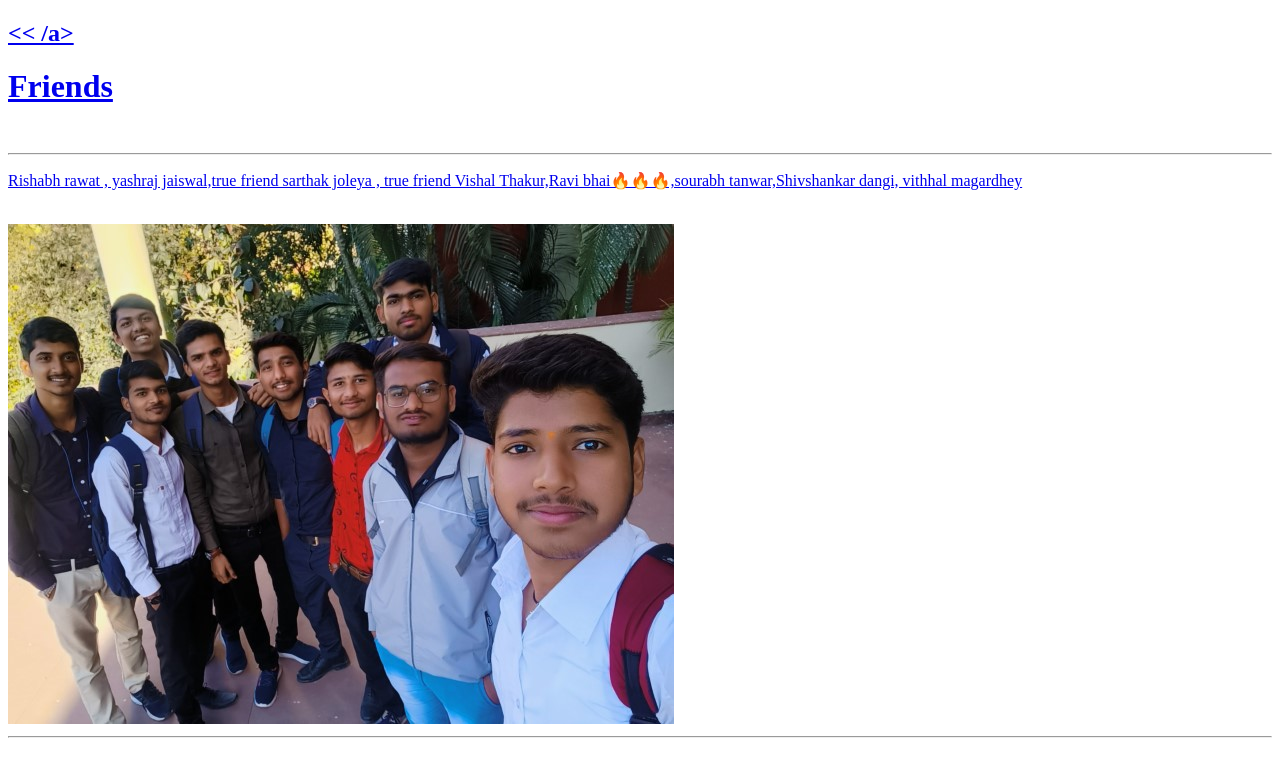
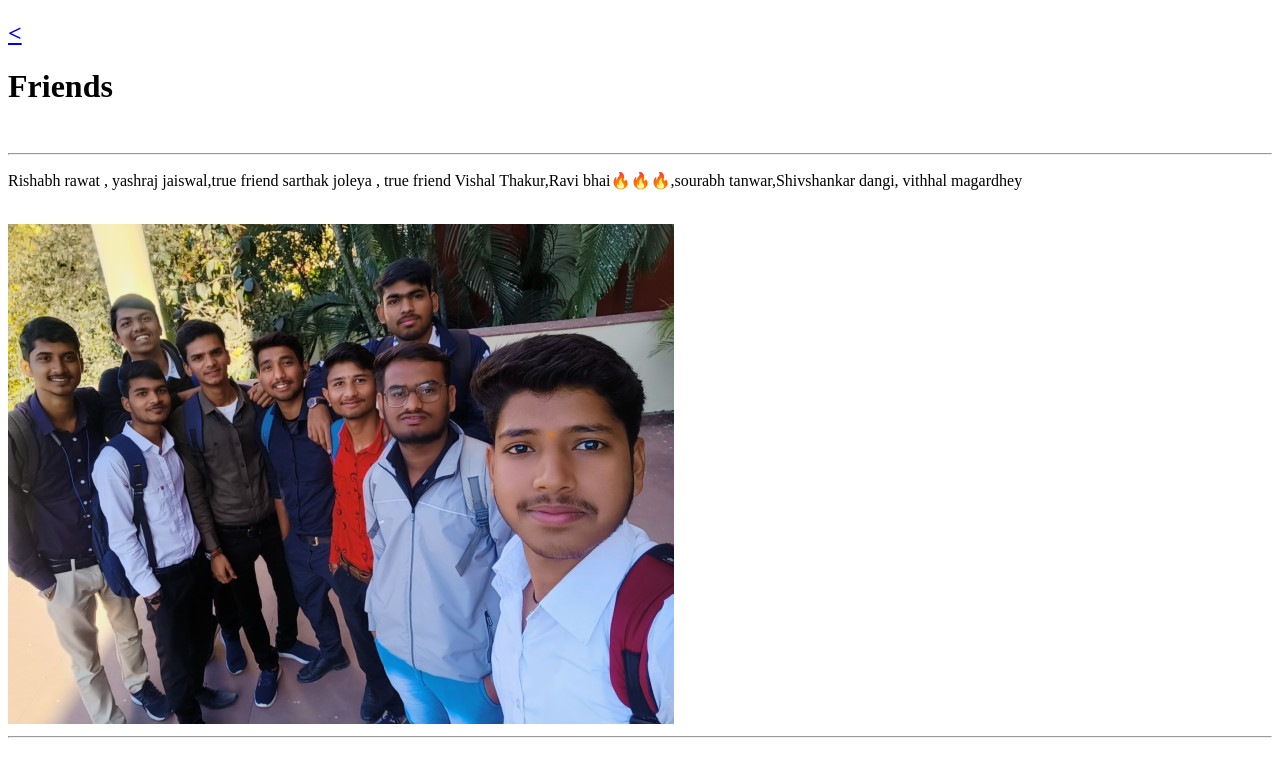
Before and after one commit to ShivankKMishra/shivank-CV, a plain HTML site: page friend.html in a window 1280 px wide. Drawn offline with Linux system fonts and the light colour scheme.

Commit message:
burger to index html name

```diff
--- a/friend.html
+++ b/friend.html
@@ -5,8 +5,8 @@
     <meta charset="UTF-8">
 
     <title>Freinds of SHIVANK MISHRA </title>
-    <h2><strong><a href="burger.html">
-                << /a></strong></h2>
+    <h2><strong><a href="index.html"> < </a></strong></h2>
+
     <h1>Friends</h1>
     <br>
     <hr>
```
